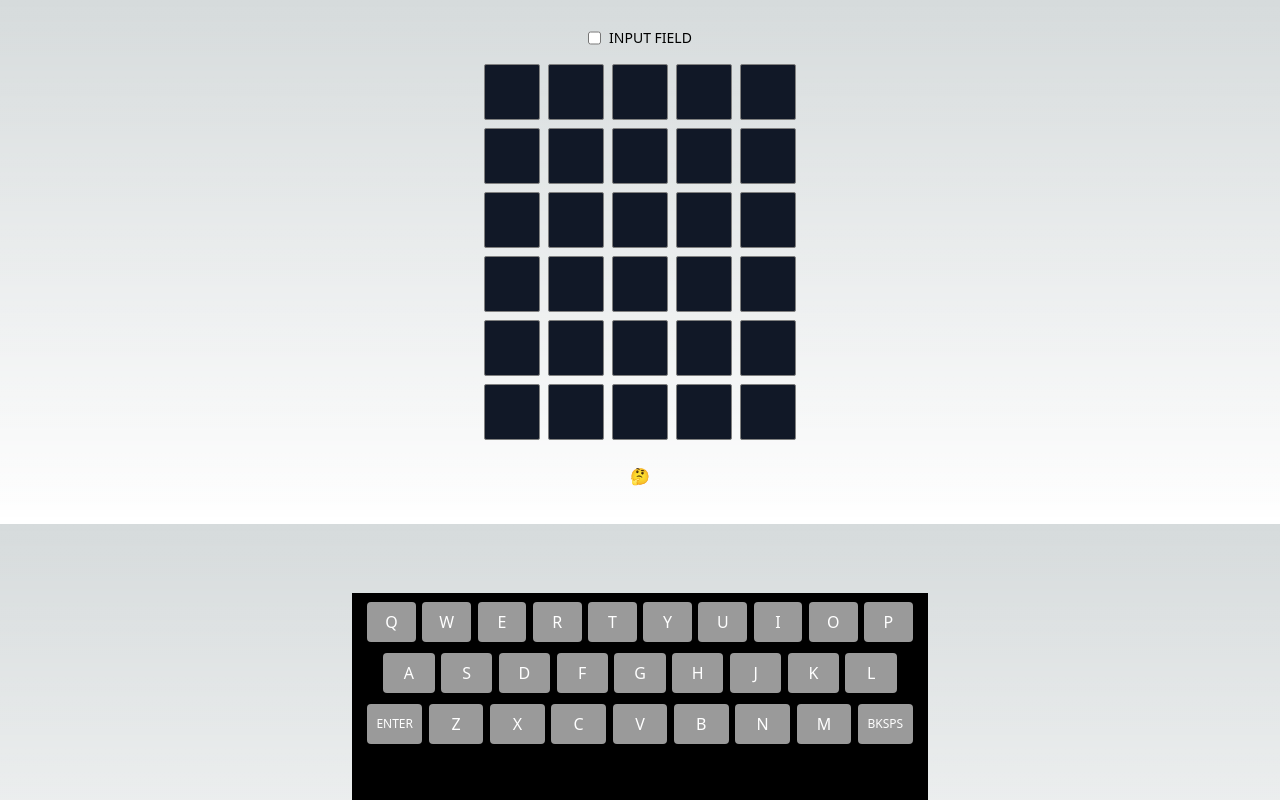
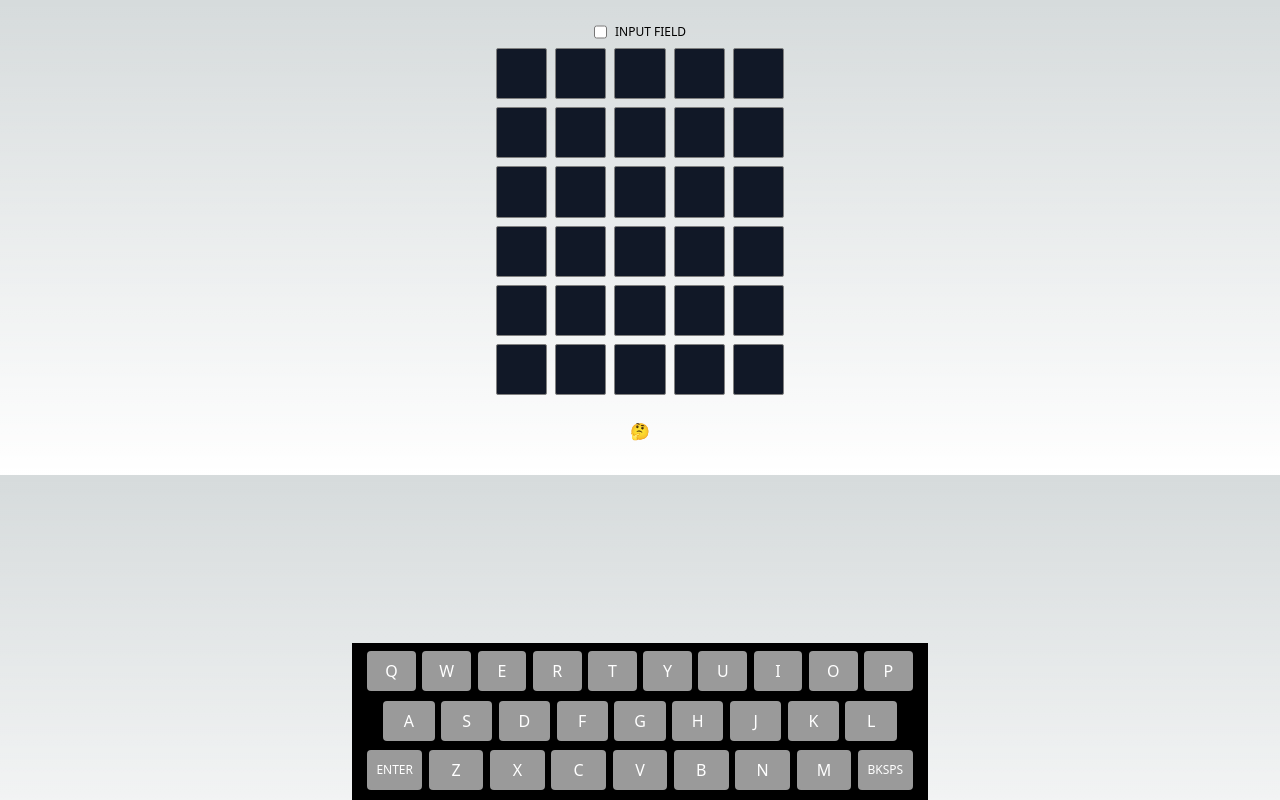
Before and after one commit to mikelbrierly/mikel-howarth, a Next.js app: page /vvordle in a window 1280 px wide. Built offline with nearby package versions, Linux system fonts and the light colour scheme; no server answers; a web font is replaced by a local one.

Commit message:
fixing sizing

```diff
--- a/src/app/components/Vvordle/Vvordle.tsx
+++ b/src/app/components/Vvordle/Vvordle.tsx
@@ -187,8 +187,8 @@ export default function Vvordle() {
   };
 
   return (
-    <main className="flex flex-col justify-center items-center p-2 m-5">
-      <div className="flex mb-3">
+    <main className="flex flex-col justify-center items-center p-1 m-5">
+      <div className="flex mb-1">
         <input
           id="vvordle-input"
           type="checkbox"
@@ -198,7 +198,7 @@ export default function Vvordle() {
           }}
           className="text-white"
         />
-        <label htmlFor="vvordle-input" className="text-sm ml-2">
+        <label htmlFor="vvordle-input" className="text-xs ml-2">
           INPUT FIELD
         </label>
       </div>
--- a/src/app/components/Vvordle/board.tsx
+++ b/src/app/components/Vvordle/board.tsx
@@ -22,7 +22,7 @@ export default function Board({
   const TileRow = ({ rowNum }: { rowNum: number }) => {
     let tileType = "";
     return (
-      <div className="flex w-full justify-around max-w-xs">
+      <div className="flex justify-around max-w-xs">
         {userGuesses[rowNum].map((item: string) => {
           const id = crypto.randomUUID();
           const prevAttempt = attempt - 1;
--- a/src/app/components/Vvordle/styles/Keyboard.module.css
+++ b/src/app/components/Vvordle/styles/Keyboard.module.css
@@ -10,7 +10,7 @@
   background: #9a9a9a;
   padding: 7px;
   margin: 0.2rem;
-  margin-bottom: 0.5rem;
+  margin-bottom: 0.4rem;
   border-radius: 4px;
   flex: 1;
   transition: all 0.15s ease-in-out;
@@ -36,7 +36,7 @@
 .key-container {
   position: fixed;
   bottom: 0;
-  padding-bottom: 3rem;
+  padding-bottom: 0.2rem;
   padding-top: 5px;
   background: black;
 }
--- a/src/app/components/Vvordle/styles/Tile.module.css
+++ b/src/app/components/Vvordle/styles/Tile.module.css
@@ -1,7 +1,7 @@
 .wrapper {
   border: 1px solid grey;
-  width: 3.5rem;
-  height: 3.5rem;
+  width: 3.2rem;
+  height: 3.2rem;
 }
 
 .absent {
```
